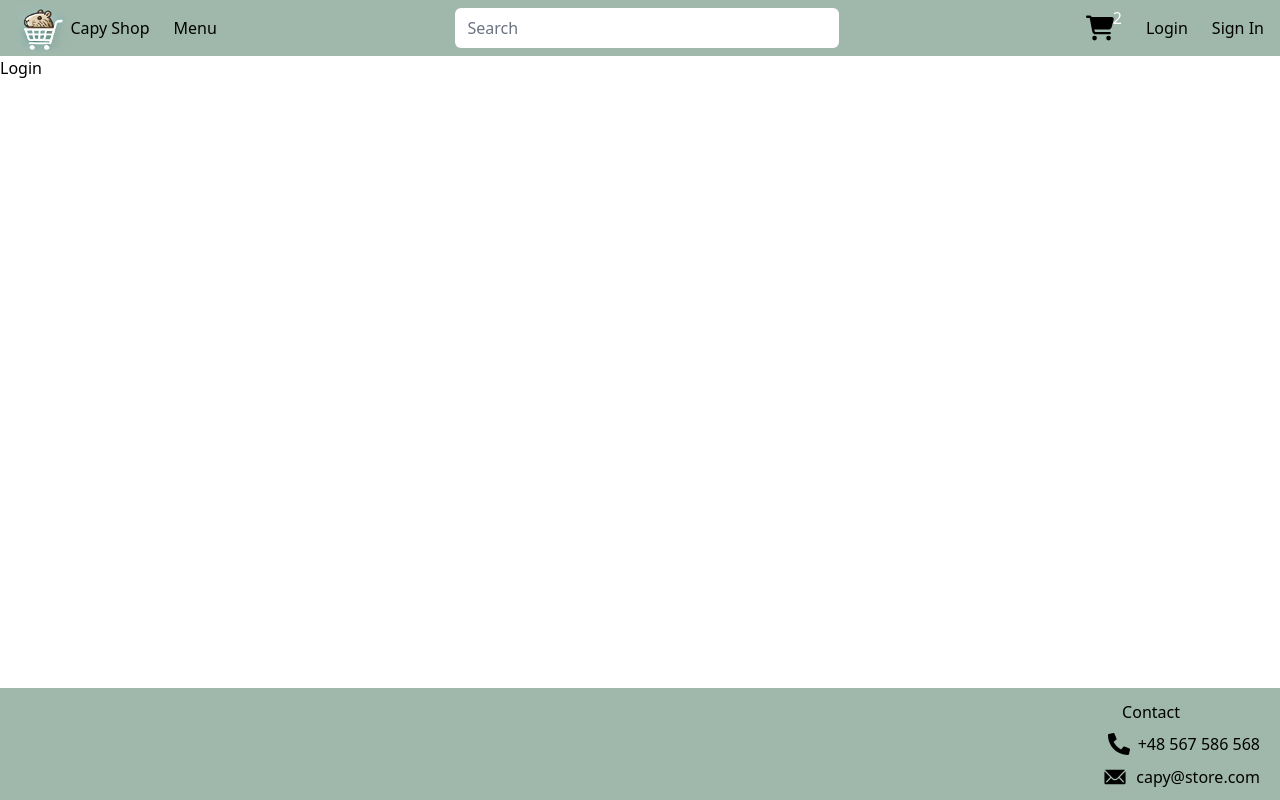
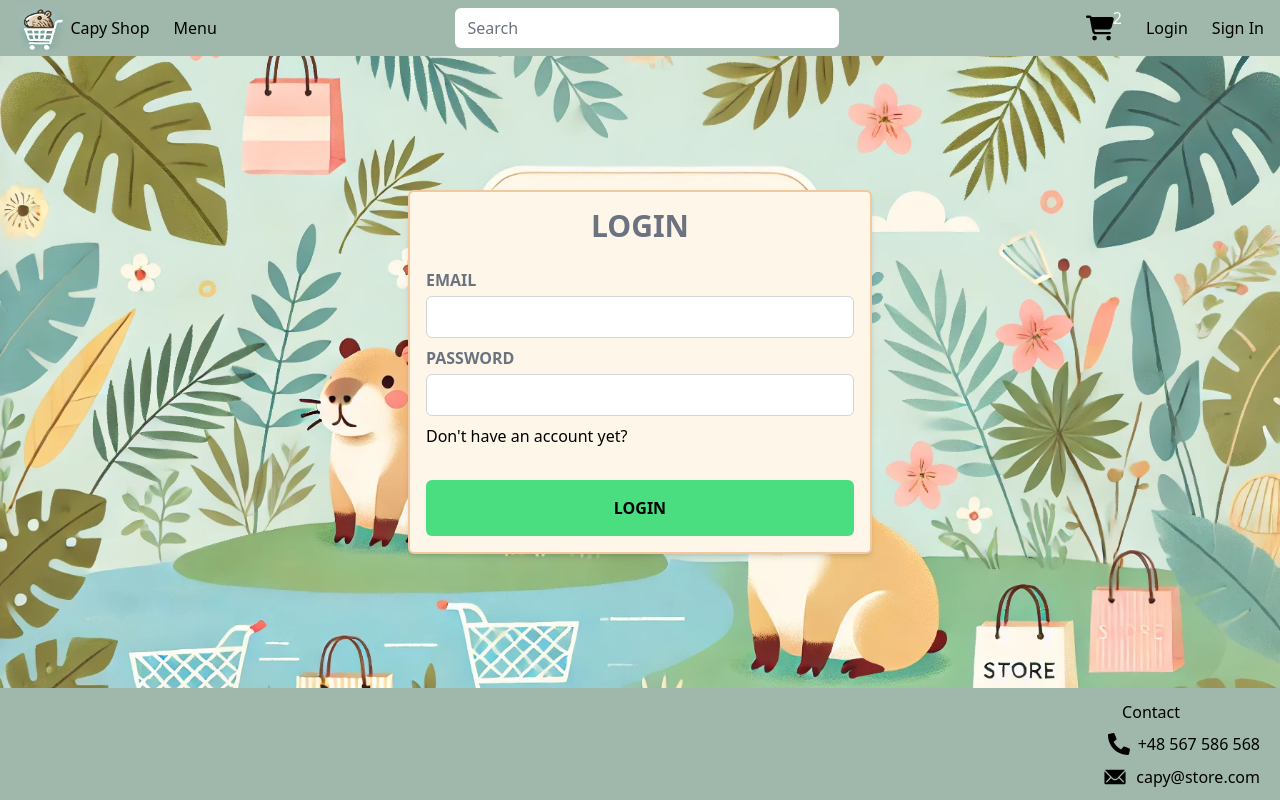
Before and after one commit to Mredosz/Online_store, a React (Vite) app in the folder frontend/: page /login in a window 1280 px wide. Built offline with nearby package versions, Linux system fonts and the light colour scheme.

Commit message:
End login and register

```diff
--- a/frontend/src/components/account/login/Login.jsx
+++ b/frontend/src/components/account/login/Login.jsx
@@ -1,3 +1,109 @@
+import FormDiv from "../reusable/FormDiv.jsx";
+import { useEffect, useRef, useState } from "react";
+import Input from "../reusable/Input.jsx";
+import { useMutation } from "@tanstack/react-query";
+import { login } from "../../../request/account.js";
+import { useNavigate } from "react-router-dom";
+import {
+  isEmail,
+  isNotEmpty,
+  isPassword,
+} from "../../../validators/account.js";
+
 export default function Login() {
-  return <p>Login</p>;
+  const [emailIsInvalid, setEmailIsInvalid] = useState({
+    value: false,
+    message: "",
+  });
+  const [passwordIsInvalid, setPasswordIsInvalid] = useState({
+    value: false,
+    message: "",
+  });
+
+  const navigate = useNavigate();
+
+  const email = useRef();
+  const password = useRef();
+
+  //Todo powiadominie do error i obsługa redux
+  const { mutateAsync, error, data, isSuccess } = useMutation({
+    mutationKey: "login",
+    mutationFn: login,
+  });
+
+  useEffect(() => {
+    if (isSuccess) {
+      navigate(data.role === "user" ? "/" : "/admin");
+    }
+  }, [isSuccess]);
+
+  const handleSubmit = async (event) => {
+    event.preventDefault();
+
+    const enteredEmail = email.current.value;
+    const enteredPassword = password.current.value;
+
+    let isValid = true;
+
+    if (!isNotEmpty(enteredEmail)) {
+      setEmailIsInvalid({ value: true, message: "Email can't be empty." });
+      isValid = false;
+    } else if (!isEmail(enteredEmail)) {
+      setEmailIsInvalid({ value: true, message: "Email must be valid." });
+      isValid = false;
+    }
+
+    if (!isNotEmpty(enteredPassword)) {
+      setPasswordIsInvalid({
+        value: true,
+        message: "Password can't be empty.",
+      });
+      isValid = false;
+    } else if (!isPassword(enteredPassword)) {
+      setPasswordIsInvalid({ value: true, message: "Password must be valid." });
+      isValid = false;
+    }
+
+    if (!isValid) {
+      return;
+    }
+
+    setPasswordIsInvalid({ value: false, message: "" });
+    setEmailIsInvalid({ value: false, message: "" });
+
+    try {
+      await mutateAsync({
+        email: email.current.value,
+        password: password.current.value,
+      });
+    } catch (e) {
+      //Todo zrobić wyświetlanie error
+      console.log(e.response.data.errors);
+    }
+  };
+  return (
+    <FormDiv
+      buttonText="Login"
+      topText="Login"
+      handleSubmit={handleSubmit}
+      type={"/register"}
+      accountText="Don't have an account yet?"
+      error={error}
+    >
+      <Input
+        ref={email}
+        id="email"
+        label="email"
+        type="text"
+        error={emailIsInvalid}
+      />
+      <Input
+        ref={password}
+        id="password"
+        label="password"
+        type="password"
+        error={passwordIsInvalid}
+      />
+    </FormDiv>
+  );
 }
--- a/frontend/src/components/account/regiter/Register.jsx
+++ b/frontend/src/components/account/regiter/Register.jsx
@@ -1,10 +1,10 @@
 import Input from "../reusable/Input.jsx";
-import Button from "../reusable/Button.jsx";
 import { useMutation } from "@tanstack/react-query";
 import { register } from "../../../request/account.js";
-import { useEffect, useLayoutEffect, useState } from "react";
+import { useEffect, useState } from "react";
 import useValidation from "../../../hooks/useValidation.js";
-import { isDifferent, isEmail } from "../../../validators/account.js";
+import { isDifferent } from "../../../validators/account.js";
+import FormDiv from "../reusable/FormDiv.jsx";
 
 export default function Register() {
   const { enteredDefault, isEditDefault } = {
@@ -50,11 +50,13 @@ export default function Register() {
       setIsValidate(false);
     },
   });
+
   const handleSubmit = async (event) => {
     event.preventDefault();
     try {
       await mutateAsync({ ...enteredValue, role: "user" });
     } catch (e) {
+      //Todo zrobić wyświetlanie error
       console.log(e.response.data.errors);
     }
   };
@@ -72,23 +74,18 @@ export default function Register() {
       [id]: true,
     }));
   };
+
   return (
-    <div className="flex justify-center items-center min-h-[calc(100vh-168px)] bg-[url('/register.png')] bg-cover bg-center">
-      <form
-        className="flex flex-col bg-form p-4 rounded-md shadow-md w-[29rem]"
-        onSubmit={handleSubmit}
+    <FormDiv
+      error={error}
+      buttonText="Register"
+      handleSubmit={handleSubmit}
+      isSuccess={isSuccess}
+      topText="Create account"
+      isValidate={isValidate}
+      type="/login"
+      accountText="Do you have account already?"
     >
-        <h1 className="flex justify-center text-3xl text-gray-500 mb-4 uppercase font-semibold">
-          Create account
-        </h1>
-        {isSuccess && (
-          <p className="text-center text-xl text-gray-600">Account created!</p>
-        )}
-        {error && (
-          <p className="text-center text-xl text-red-600">
-            {error.response.data.message}
-          </p>
-        )}
       <div className="flex">
         <Input
           id="firstName"
@@ -146,10 +143,6 @@ export default function Register() {
         onBlur={() => handleInputBlur("confirmPassword")}
         error={validation.confirmPassword}
       />
-        <Button className="bg-green-400 mt-8" isValidate={isValidate}>
-          Register
-        </Button>
-      </form>
-    </div>
+    </FormDiv>
   );
 }
--- /dev/null
+++ b/frontend/src/components/account/reusable/FormDiv.jsx
@@ -0,0 +1,47 @@
+import Button from "./Button.jsx";
+import { Link } from "react-router-dom";
+
+export default function FormDiv({
+  children,
+  isSuccess,
+  error,
+  handleSubmit,
+  buttonText,
+  topText,
+  isValidate = true,
+  type,
+  accountText,
+}) {
+  return (
+    <div className="flex justify-center items-center min-h-[calc(100vh-168px)] bg-[url('/register.png')] bg-cover bg-center">
+      <form
+        className="flex flex-col bg-form p-4 rounded-md shadow-md w-[29rem] border-2 border-formBorder"
+        onSubmit={handleSubmit}
+      >
+        <h1 className="flex justify-center text-3xl text-gray-500 mb-4 uppercase font-semibold">
+          {topText}
+        </h1>
+        {isSuccess && (
+          <p className="text-center text-xl text-gray-600">Account created!</p>
+        )}
+        {error && error.status === 404 && (
+          <p className="text-center text-xl text-red-600">
+            You put wrong credentials
+          </p>
+        )}
+        {error && error.status === 409 && (
+          <p className="text-center text-xl text-red-600">
+            This user doesn't exist.
+          </p>
+        )}
+        {children}
+        <Link to={type} className="mt-2">
+          {accountText}
+        </Link>
+        <Button className="bg-green-400 mt-8" isValidate={isValidate}>
+          {buttonText}
+        </Button>
+      </form>
+    </div>
+  );
+}
--- a/frontend/src/components/account/reusable/Input.jsx
+++ b/frontend/src/components/account/reusable/Input.jsx
@@ -1,4 +1,9 @@
-export default function Input({ label, error, id, className, ...props }) {
+import { forwardRef } from "react";
+
+const Input = forwardRef(function Input(
+  { label, error, id, className, ...props },
+  ref,
+) {
   let classes = `rounded-md border border-gray-300 focus:outline-none focus:ring-0 focus:border-gray-500 ${className}`;
   return (
     <div className="flex flex-col mt-2">
@@ -8,7 +13,7 @@ export default function Input({ label, error, id, className, ...props }) {
       >
         {label}
       </label>
-      <input id={id} className={classes} {...props} />
+      <input id={id} className={classes} ref={ref} {...props} />
       <div>
         {error.value && (
           <p className="text-red-500 break-words">{error.message}</p>
@@ -16,4 +21,6 @@ export default function Input({ label, error, id, className, ...props }) {
       </div>
     </div>
   );
-}
+});
+
+export default Input;
--- a/frontend/tailwind.config.js
+++ b/frontend/tailwind.config.js
@@ -6,6 +6,7 @@ export default {
       colors: {
         navbar: "#9fb8ab",
         form: "#fdf6e9",
+        formBorder: "#f2c99f",
       },
     },
   },
```
Lines whose indentation alone changed are shown as unchanged.
